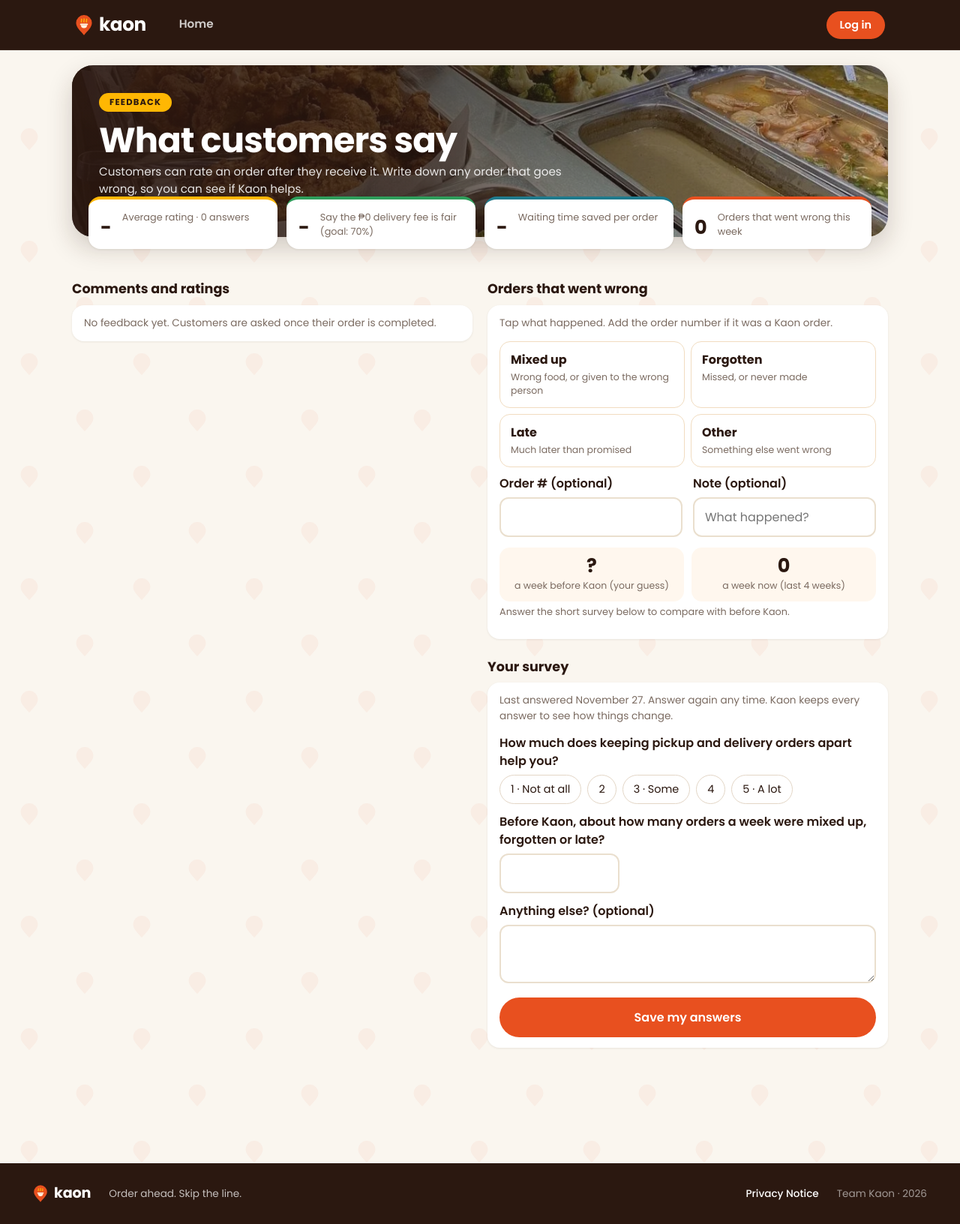
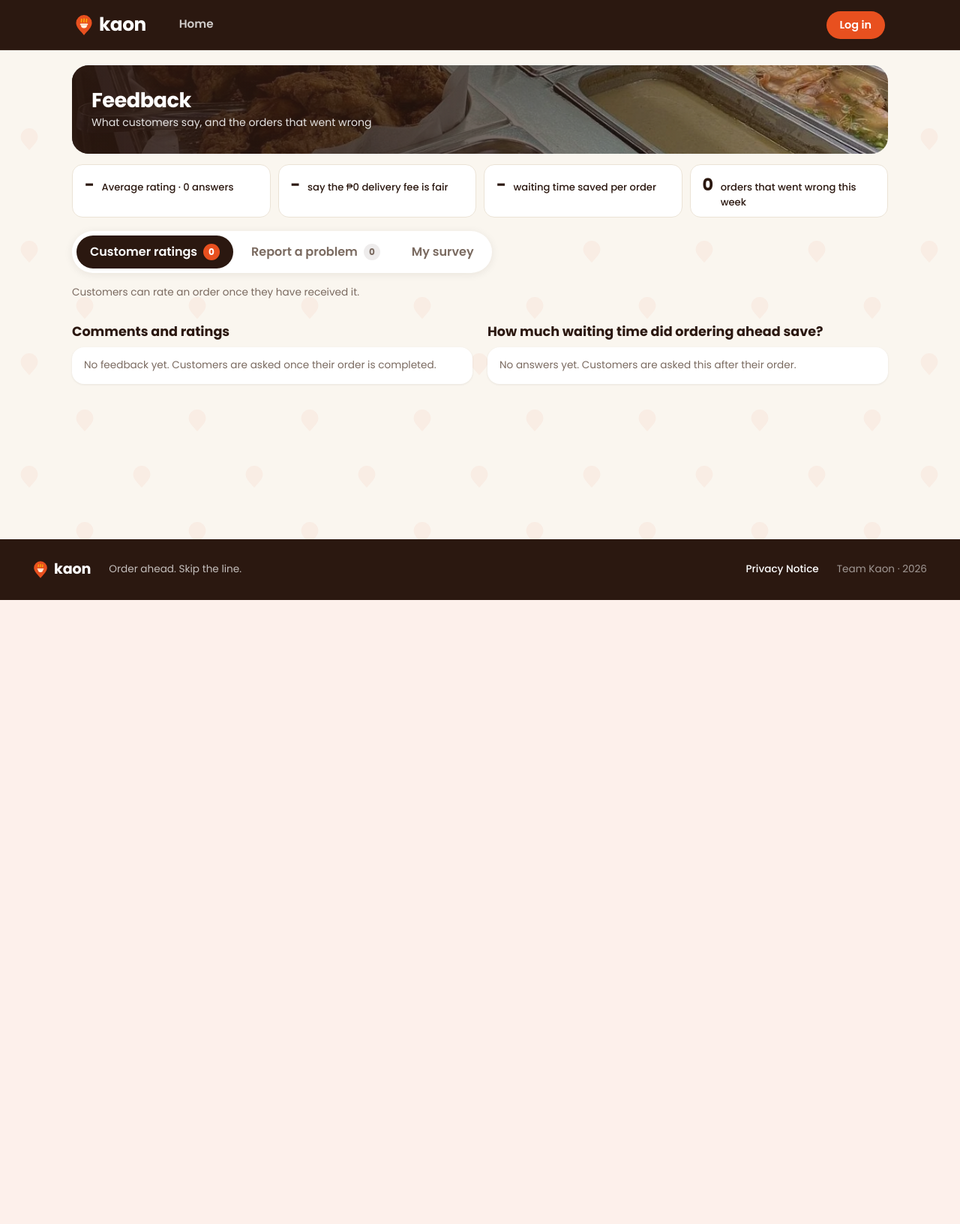
Before and after one commit to JazelleTamayo/Kaon, an ASP.NET Core app: template Kaon/Views/OwnerFeedback/Index.cshtml in a window 1280 px wide. Shown: the whole page at 75% size. After the commit the page ends 800 px from the top, so only its background shows below. Run offline with ASP.NET Core 8, Linux system fonts and the light colour scheme; the template is opened without the code that fills it, so the values that code supplies are empty; some libraries are stand-ins or nearby versions.

Commit message:
Feedback page in three clear tabs; problem form with numbered steps and a real Log button
Co-Authored-By: Claude Sonnet 5.5 <noreply@anthropic.com>

```diff
--- a/Kaon/Views/OwnerFeedback/Index.cshtml
+++ b/Kaon/Views/OwnerFeedback/Index.cshtml
@@ -7,34 +7,32 @@
     string Pct(double? v) => v == null ? "-" : Math.Round(v.Value) + "%";
 }
 
-<section class="o-hero sm">
+<section class="ob-hero no-print">
     <div class="o-hero-bg" aria-hidden="true"></div>
-    <div class="o-hero-in">
-        <span class="o-kicker">Feedback</span>
-        <h1>What customers say</h1>
-        <p>Customers can rate an order after they receive it. Write down any order that goes wrong, so you can see if Kaon helps.</p>
+    <header class="ob-bar">
+        <div class="ob-id">
+            <h1>Feedback</h1>
+            <span class="ob-sub">What customers say, and the orders that went wrong</span>
         </div>
+    </header>
 </section>
 
-<div class="stats o-stats">
-    <div class="stat c-yellow">
-        <span class="stat-num">@(s.AverageRating == null ? "-" : s.AverageRating.Value.ToString("0.0") + " ★")</span>
-        <span class="stat-label">Average rating · @s.Responses answer@(s.Responses == 1 ? "" : "s")</span>
-    </div>
-    <div class="stat c-green">
-        <span class="stat-num">@Pct(s.FeeYesPercent)</span>
-        <span class="stat-label">Say the ₱@Model.DeliveryFee.ToString("N0") delivery fee is fair (goal: @FeedbackStats.FeeTargetPercent%)</span>
-    </div>
-    <div class="stat c-teal">
-        <span class="stat-num">@(s.AverageMinutesSaved == null ? "-" : "~" + Math.Round(s.AverageMinutesSaved.Value) + " min")</span>
-        <span class="stat-label">Waiting time saved per order</span>
-    </div>
-    <div class="stat c-orange">
-        <span class="stat-num">@s.ProblemsLast7Days</span>
-        <span class="stat-label">Orders that went wrong this week</span>
-    </div>
+<div class="ob-stats" role="group" aria-label="Feedback at a glance">
+    <div class="ob-stat"><span class="n">@(s.AverageRating == null ? "-" : s.AverageRating.Value.ToString("0.0") + " ★")</span><span class="l">Average rating · @s.Responses answer@(s.Responses == 1 ? "" : "s")</span></div>
+    <div class="ob-stat"><span class="n">@Pct(s.FeeYesPercent)</span><span class="l">say the ₱@Model.DeliveryFee.ToString("N0") delivery fee is fair</span></div>
+    <div class="ob-stat"><span class="n">@(s.AverageMinutesSaved == null ? "-" : "~" + Math.Round(s.AverageMinutesSaved.Value) + " min")</span><span class="l">waiting time saved per order</span></div>
+    <div class="ob-stat @(s.ProblemsLast7Days > 0 ? "is-alert" : "")"><span class="n">@s.ProblemsLast7Days</span><span class="l">orders that went wrong this week</span></div>
 </div>
 
+<div class="tabs" role="tablist" aria-label="Feedback sections" data-tabs>
+    <button type="button" role="tab" class="tab" data-tab="ratings" aria-selected="true">Customer ratings <span class="tab-n">@s.Responses</span></button>
+    <button type="button" role="tab" class="tab" data-tab="problems" aria-selected="false">Report a problem <span class="tab-n">@s.ProblemsLast7Days</span></button>
+    <button type="button" role="tab" class="tab" data-tab="survey" aria-selected="false">My survey</button>
+</div>
+
+@* ================= Customer ratings ================= *@
+<section class="tab-panel" data-panel="ratings" role="tabpanel">
+    <p class="muted fb-intro">Customers can rate an order once they have received it.</p>
     <div class="grid-2">
         <div>
             <h2 class="section">Comments and ratings</h2>
@@ -61,11 +59,13 @@
                     }
                 </div>
             }
+        </div>
 
+        <div>
+            <h2 class="section">How much waiting time did ordering ahead save?</h2>
+            <div class="card">
                 @if (s.TimeAnswers > 0)
                 {
-            <h2 class="section">Waiting time saved</h2>
-            <div class="card">
                     @foreach (var (text, count) in s.TimeSavedCounts)
                     {
                         var pct = 100.0 * count / s.TimeAnswers;
@@ -75,46 +75,61 @@
                             <strong>@count</strong>
                         </div>
                     }
+                }
+                else
+                {
+                    <p class="muted" style="margin:0">No answers yet. Customers are asked this after their order.</p>
+                }
             </div>
+        </div>
+    </div>
+</section>
+
+@* ================= Report a problem ================= *@
+<section class="tab-panel" data-panel="problems" id="problems" role="tabpanel" hidden>
+    <div class="grid-2">
+        <div>
+            <h2 class="section">Write down an order that went wrong</h2>
+            <form asp-action="LogProblem" method="post" class="card">
+                <span class="label" style="margin-top:0">1. What happened?</span>
+                <div class="kind-grid">
+                    @foreach (var k in Enum.GetValues<ProblemKind>())
+                    {
+                        <label class="kind-opt">
+                            <input type="radio" name="kind" value="@k" required />
+                            <span><strong>@ProblemText.Label(k)</strong><small>@ProblemText.Hint(k)</small></span>
+                        </label>
                     }
                 </div>
 
+                <span class="label">2. Which order? <span class="muted" style="font-weight:400">(optional, leave empty for a walk-in)</span></span>
+                <input class="input" id="orderId" name="orderId" type="number" min="1" inputmode="numeric" placeholder="Order number, for example 12" aria-label="Order number" />
+
+                <span class="label">3. Anything to add? <span class="muted" style="font-weight:400">(optional)</span></span>
+                <input class="input" id="note" name="note" maxlength="300" placeholder="What happened?" aria-label="Note" />
+
+                <button class="btn" style="margin-top:16px">Log this problem</button>
+            </form>
+        </div>
+
         <div>
-        <h2 class="section" id="problems">Orders that went wrong</h2>
+            <h2 class="section">This week, and before Kaon</h2>
             <div class="card">
-            <p class="muted" style="margin-top:0">Tap what happened. Add the order number if it was a Kaon order.</p>
-            <form asp-action="LogProblem" method="post">
-                <div class="problem-btns">
-                    @foreach (var k in Enum.GetValues<ProblemKind>())
-                    {
-                        <button class="problem-btn" name="kind" value="@k">
-                            <strong>@ProblemText.Label(k)</strong>
-                            <span>@ProblemText.Hint(k)</span>
-                        </button>
-                    }
-                </div>
-                <div class="two-col" style="margin-top:10px">
-                    <div>
-                        <label class="label" for="orderId">Order # (optional)</label>
-                        <input class="input" id="orderId" name="orderId" type="number" min="1" inputmode="numeric" />
-                    </div>
-                    <div>
-                        <label class="label" for="note">Note (optional)</label>
-                        <input class="input" id="note" name="note" maxlength="300" placeholder="What happened?" />
-                    </div>
-                </div>
-            </form>
-
-            <div class="compare">
+                <div class="compare" style="margin-top:0">
                     <div><strong>@(s.ProblemsPerWeekBefore?.ToString() ?? "?")</strong><span>a week before Kaon (your guess)</span></div>
                     <div><strong>@s.ProblemsPerWeekLast4Weeks.ToString("0.#")</strong><span>a week now (last 4 weeks)</span></div>
                 </div>
                 @if (s.ProblemsPerWeekBefore == null)
                 {
-                <p class="hint">Answer the short survey below to compare with before Kaon.</p>
+                    <p class="hint">Answer the short survey in the <strong>My survey</strong> tab to fill in the "before" number.</p>
                 }
 
-            @if (Model.Problems.Any())
+                <h3 class="fb-sub">Recent problems</h3>
+                @if (!Model.Problems.Any())
+                {
+                    <p class="muted" style="margin:0">Nothing written down yet. That is good news.</p>
+                }
+                else
                 {
                     <ul class="problem-list">
                         @foreach (var p in Model.Problems)
@@ -132,15 +147,19 @@
                     </ul>
                 }
             </div>
+        </div>
+    </div>
+</section>
 
-        <h2 class="section" id="survey">Your survey</h2>
+@* ================= My survey ================= *@
+<section class="tab-panel" data-panel="survey" id="survey" role="tabpanel" hidden>
+    <div class="fb-narrow">
+        <h2 class="section">A short survey for you</h2>
         <form asp-action="Survey" method="post" class="card">
-            @if (last != null)
-            {
-                <p class="muted" style="margin-top:0">Last answered @last.CreatedAt.ToString("MMMM d"). Answer again any time. Kaon keeps every answer to see how things change.</p>
-            }
-            <fieldset class="survey-q" style="border:0;padding:0;margin:0 0 12px">
-                <legend style="font-weight:600;padding:0;margin-bottom:6px">How much does keeping pickup and delivery orders apart help you?</legend>
+            <p class="muted" style="margin-top:0">Two quick questions about how Kaon is working for you. It helps the Kaon team see what changed.@(last != null ? " Last answered " + last.CreatedAt.ToString("MMMM d") + ". You can answer again any time." : "")</p>
+
+            <fieldset class="survey-q" style="border:0;padding:0;margin:0 0 14px">
+                <legend style="font-weight:600;padding:0;margin-bottom:8px">1. How much does keeping pickup and delivery orders apart help you?</legend>
                 <div class="pill-pick">
                     @for (var i = 1; i <= 5; i++)
                     {
@@ -150,13 +169,33 @@
                 </div>
             </fieldset>
 
-            <label class="label" for="ProblemsPerWeekBefore">Before Kaon, about how many orders a week were mixed up, forgotten or late?</label>
-            <input class="input" id="ProblemsPerWeekBefore" name="ProblemsPerWeekBefore" type="number" min="0" max="500" inputmode="numeric" value="@last?.ProblemsPerWeekBefore" style="max-width:160px" />
+            <label class="label" for="ProblemsPerWeekBefore">2. Before Kaon, about how many orders a week were mixed up, forgotten or late?</label>
+            <input class="input" id="ProblemsPerWeekBefore" name="ProblemsPerWeekBefore" type="number" min="0" max="500" inputmode="numeric" placeholder="For example 5" value="@last?.ProblemsPerWeekBefore" style="max-width:200px" />
 
-            <label class="label" for="ownerComment">Anything else? (optional)</label>
+            <label class="label" for="ownerComment">Anything else? <span class="muted" style="font-weight:400">(optional)</span></label>
             <textarea class="input" id="ownerComment" name="Comment" maxlength="500" rows="2"></textarea>
 
-            <button class="btn" style="margin-top:12px">Save my answers</button>
+            <button class="btn" style="margin-top:16px">Save my answers</button>
         </form>
     </div>
-</div>
+</section>
+
+@section Scripts {
+    <script>
+        // Tabs: one section at a time, and the page remembers which one you were on
+        (function () {
+            var tabs = document.querySelectorAll('[data-tabs] .tab');
+            var panels = document.querySelectorAll('[data-panel]');
+            function show(name) {
+                tabs.forEach(function (t) { t.setAttribute('aria-selected', t.dataset.tab === name ? 'true' : 'false'); });
+                panels.forEach(function (p) { p.hidden = p.dataset.panel !== name; });
+                try { sessionStorage.setItem('feedbackTab', name); } catch (e) { }
+            }
+            var start = (location.hash || '').replace('#', '');
+            try { start = start || sessionStorage.getItem('feedbackTab') || ''; } catch (e) { }
+            if (!document.querySelector('[data-panel="' + start + '"]')) start = 'ratings';
+            tabs.forEach(function (t) { t.addEventListener('click', function () { show(t.dataset.tab); }); });
+            show(start);
+        })();
+    </script>
+}
--- a/Kaon/wwwroot/css/owner.css
+++ b/Kaon/wwwroot/css/owner.css
@@ -1351,3 +1351,18 @@ main.page { flex: 1 0 auto; width: 100%; }
 #riderBlock { margin-top: 14px; padding-top: 14px; border-top: 1px dashed #e3d8c8; }
 .rider-box .rider-who { display: flex; align-items: center; gap: 10px; flex-wrap: wrap; }
 .rider-box .rider-who form { margin: 0 0 0 auto; }
+
+/* ---------- Feedback page ---------- */
+.fb-intro { margin: 0 0 4px; }
+.fb-sub { margin: 18px 0 8px; font-size: 1rem; }
+.fb-narrow { max-width: 720px; }
+.kind-grid { display: grid; grid-template-columns: 1fr 1fr; gap: 10px; margin: 6px 0 4px; }
+.kind-opt { position: relative; display: block; cursor: pointer; margin: 0; }
+.kind-opt input { position: absolute; opacity: 0; width: 100%; height: 100%; margin: 0; cursor: pointer; z-index: 1; }
+.kind-opt > span { display: grid; gap: 2px; padding: 12px 14px; height: 100%; border: 2px solid #ece4d8; border-radius: 14px; background: #fff; transition: border-color .15s, background .15s; }
+.kind-opt > span strong { font-size: .95rem; }
+.kind-opt > span small { font-size: .8rem; color: #7a6a60; }
+.kind-opt:hover > span { border-color: #e0b99c; }
+.kind-opt input:checked + span { border-color: var(--orange); background: #fff4e8; box-shadow: 0 0 0 3px rgba(232,80,31,.14); }
+.kind-opt input:focus-visible + span { box-shadow: 0 0 0 3px rgba(255,183,3,.5); }
+@media (max-width: 520px) { .kind-grid { grid-template-columns: 1fr; } }
```
Lines whose indentation alone changed are shown as unchanged.
